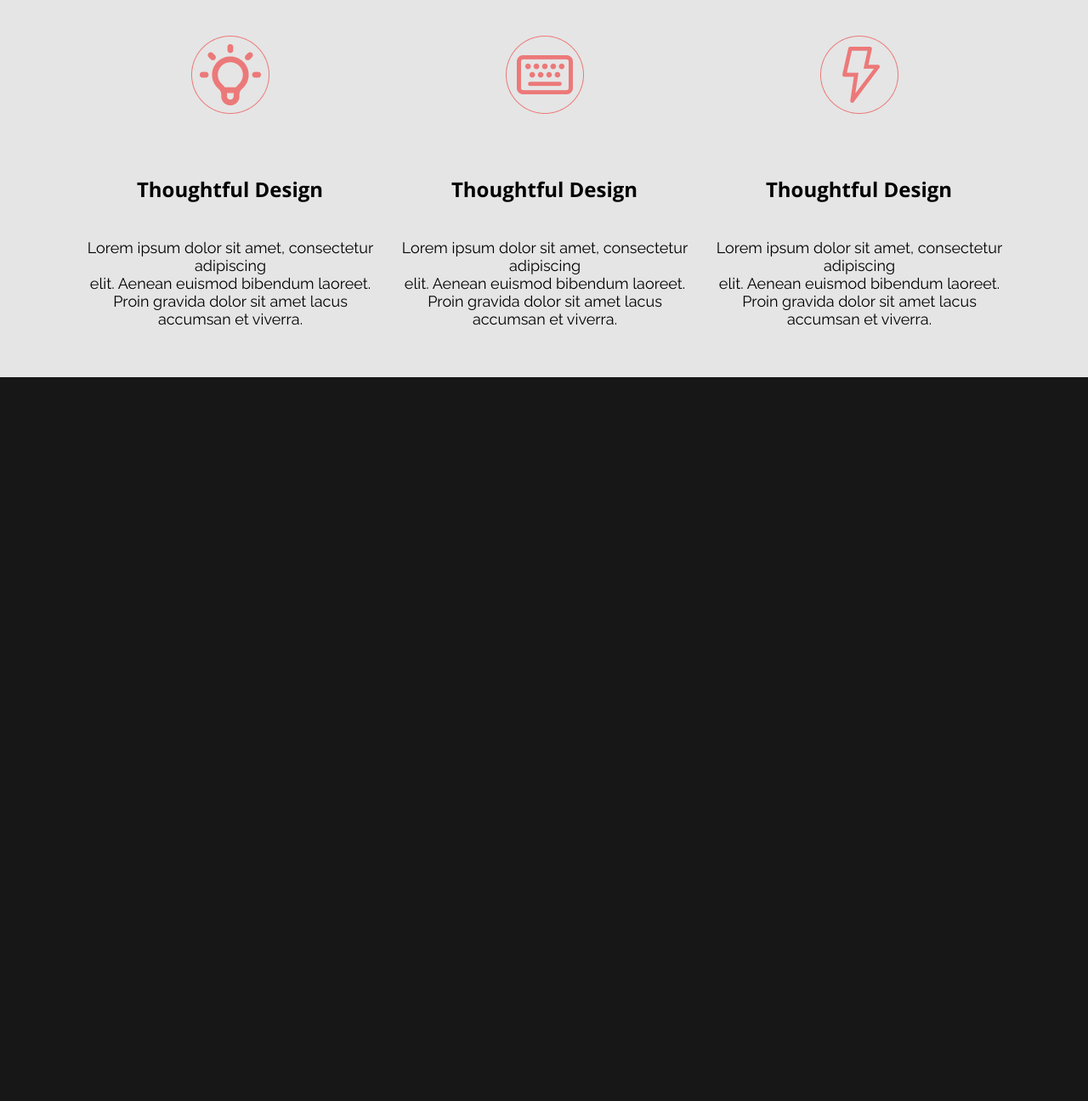
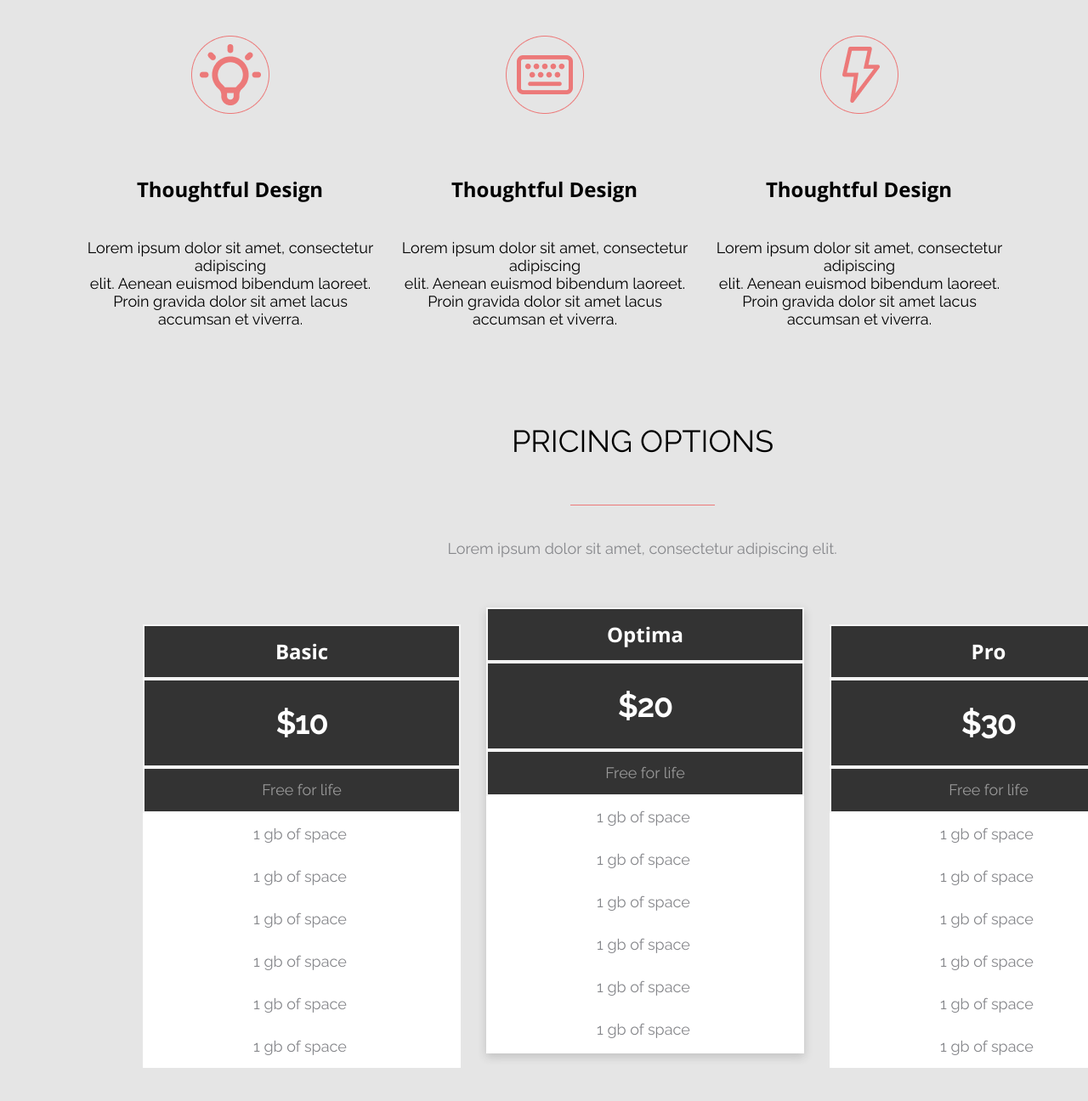
Before and after one commit to AlexisKozlov/tms, a plain HTML site: page index.html in a window 1280 px wide. Shown: the part 2236-3532 px from the top of the page at 85% size. Before the commit the page ends 2680 px from the top, so only its background shows below. Drawn offline with nearby package versions, Linux system fonts and the light colour scheme.

Commit message:
add price block and fix format code

```diff
--- a/customers.css
+++ b/customers.css
@@ -1,6 +1,14 @@
 h1,
 p,
 h3 {
+  margin: 0;
+}
+li {
+  list-style: none;
+}
+
+ul {
+  padding: 0;
   margin: 0;
 }
 body {
@@ -10,16 +18,15 @@ body {
   background-color: #181717;
 }
 
-.awesome__wrapper{
+.section__wrapper {
   display: flex;
   flex-direction: column;
-    /* justify-content: space-between; */
   max-width: 1510px;
   margin: 0 auto;
-    background: #E5E5E5;
+  background: #e5e5e5;
 }
 
-.awesome__head h2{
+.awesome__head h2 {
   margin: 0 169px 0px 171px;
   width: 1170px;
   height: 150px;
@@ -30,12 +37,10 @@ body {
   font-weight: 400;
 }
 
-.awesome__line{
+.awesome__line {
   margin: 0 669px 40px 671px;
   width: 170px;
-    border-bottom: 1px solid #EC7979;
-
-
+  border-bottom: 1px solid #ec7979;
 }
 
 .awesome__desk {
@@ -45,7 +50,7 @@ body {
   font-size: 18px;
   font-family: Raleway;
   font-weight: 400;
-    color: #86878B;
+  color: #86878b;
 }
 
 .awesome__features-wrapper {
@@ -78,3 +83,86 @@ body {
   font-weight: 400;
   text-align: center;
 }
+
+.price__card-wrapper {
+  margin: 0 170px 50px 168px;
+  display: flex;
+}
+
+.awesome__desk-price {
+  margin: 0 169px 59px 171px;
+  width: 1169px;
+  text-align: center;
+  font-size: 18px;
+  font-family: Raleway;
+  font-weight: 400;
+  color: #86878b;
+}
+
+.price__card h3 {
+  width: 370px;
+  height: 60px;
+  font-family: "Open Sans", sans-serif;
+  font-size: 24px;
+  font-weight: 700;
+  text-align: center;
+  line-height: 60px;
+  color: #fff;
+  border: 2px solid #f5f5f5;
+  background: #333333;
+}
+
+.price {
+  width: 370px;
+  height: 100px;
+  font-family: "Raleway";
+  font-size: 36px;
+  font-weight: 700;
+  text-align: center;
+  line-height: 100px;
+  color: #fff;
+  border: 2px solid #f5f5f5;
+  background: #333333;
+}
+
+.price__option {
+  width: 370px;
+  height: 50px;
+  font-family: "Raleway";
+  font-size: 18px;
+  font-weight: 400;
+  text-align: center;
+  line-height: 50px;
+  color: #ffffff80;
+  border: 2px solid #f5f5f5;
+  background: #333333;
+}
+
+.price__card li {
+  margin: 0;
+  width: 370px;
+  height: 50px;
+  font-family: "Raleway";
+  font-size: 18px;
+  font-weight: 400;
+  text-align: center;
+  line-height: 50px;
+  color: #86878b;
+}
+
+.price__card {
+  background-color: #fff;
+}
+
+.price__card:nth-child(1) {
+  margin: 20px 30px 0 0;
+}
+
+.price__card:nth-child(3) {
+  margin: 20px 0 0 30px;
+}
+
+.price__card:nth-child(2) {
+  height: 525px;
+  box-shadow: 0px 4px 10px rgba(51, 51, 51, 0.2);
+}
--- a/index.html
+++ b/index.html
@@ -5,13 +5,15 @@
     <meta http-equiv="X-UA-Compatible" content="IE=edge" />
     <meta name="viewport" content="width=device-width, initial-scale=1.0" />
     <title>HomeWork3</title>
-    <link rel="shortcut icon" href="./img/favicon.ico" type="image/x-icon">
+    <link rel="shortcut icon" href="./img/favicon.ico" type="image/x-icon" />
     <link rel="stylesheet" href="./style.css" />
     <link rel="preconnect" href="https://fonts.googleapis.com" />
     <link rel="preconnect" href="https://fonts.gstatic.com" crossorigin />
-    <link href="https://fonts.googleapis.com/css2?family=Open+Sans:wght@600;700&family=Raleway:wght@400;500&display=swap"
-      rel="stylesheet"/>
-      <link rel="stylesheet" href="./customers.css">
+    <link
+      href="https://fonts.googleapis.com/css2?family=Open+Sans:wght@600;700&family=Raleway:wght@400;500&display=swap"
+      rel="stylesheet"
+    />
+    <link rel="stylesheet" href="./customers.css" />
   </head>
   <body>
     <div class="header__wrapper">
@@ -159,7 +161,7 @@
       </div>
     </section>
     <section>
-        <div class="awesome__wrapper">
+      <div class="section__wrapper">
         <div class="awesome__head">
           <h2 class="awesome__title">WHY THIS IS AWESOME</h2>
           <div class="awesome__line"></div>
@@ -169,22 +171,86 @@
         </div>
         <div class="awesome__features-wrapper">
           <div class="features__card">
-                    <img src="./img/about_icon_1.png" alt="icon__features">
+            <img src="./img/about_icon_1.png" alt="icon__features" />
             <h3>Thoughtful Design</h3>
-                    <p>Lorem ipsum dolor sit amet, consectetur adipiscing <br> elit.
-                         Aenean euismod bibendum laoreet. Proin gravida  dolor sit amet lacus <br> accumsan et viverra.</p>
+            <p>
+              Lorem ipsum dolor sit amet, consectetur adipiscing <br />
+              elit. Aenean euismod bibendum laoreet. Proin gravida dolor sit
+              amet lacus <br />
+              accumsan et viverra.
+            </p>
           </div>
           <div class="features__card">
-                    <img src="./img/about_icon_2.png" alt="icon__features">
+            <img src="./img/about_icon_2.png" alt="icon__features" />
             <h3>Thoughtful Design</h3>
-                    <p>Lorem ipsum dolor sit amet, consectetur adipiscing <br> elit.
-                         Aenean euismod bibendum laoreet. Proin gravida  dolor sit amet lacus <br> accumsan et viverra.</p>
+            <p>
+              Lorem ipsum dolor sit amet, consectetur adipiscing <br />
+              elit. Aenean euismod bibendum laoreet. Proin gravida dolor sit
+              amet lacus <br />
+              accumsan et viverra.
+            </p>
           </div>
           <div class="features__card">
-                    <img src="./img/about_icon_3.png" alt="icon__features">
+            <img src="./img/about_icon_3.png" alt="icon__features" />
             <h3>Thoughtful Design</h3>
-                    <p>Lorem ipsum dolor sit amet, consectetur adipiscing <br> elit.
-                         Aenean euismod bibendum laoreet. Proin gravida  dolor sit amet lacus <br> accumsan et viverra.</p>
+            <p>
+              Lorem ipsum dolor sit amet, consectetur adipiscing <br />
+              elit. Aenean euismod bibendum laoreet. Proin gravida dolor sit
+              amet lacus <br />
+              accumsan et viverra.
+            </p>
+          </div>
+        </div>
+      </div>
+    </section>
+    <section>
+      <div class="section__wrapper">
+        <div class="awesome__head">
+          <h2 class="awesome__title">PRICING OPTIONS</h2>
+          <div class="awesome__line"></div>
+          <p class="awesome__desk-price">
+            Lorem ipsum dolor sit amet, consectetur adipiscing elit.
+          </p>
+        </div>
+        <div class="price__card-wrapper">
+          <div class="price__card">
+            <h3>Basic</h3>
+            <p class="price">$10</p>
+            <p class="price__option">Free for life</p>
+            <ul>
+              <li>1 gb of space</li>
+              <li>1 gb of space</li>
+              <li>1 gb of space</li>
+              <li>1 gb of space</li>
+              <li>1 gb of space</li>
+              <li>1 gb of space</li>
+            </ul>
+          </div>
+          <div class="price__card">
+            <h3>Optima</h3>
+            <p class="price">$20</p>
+            <p class="price__option">Free for life</p>
+            <ul>
+              <li>1 gb of space</li>
+              <li>1 gb of space</li>
+              <li>1 gb of space</li>
+              <li>1 gb of space</li>
+              <li>1 gb of space</li>
+              <li>1 gb of space</li>
+            </ul>
+          </div>
+          <div class="price__card">
+            <h3>Pro</h3>
+            <p class="price">$30</p>
+            <p class="price__option">Free for life</p>
+            <ul>
+              <li>1 gb of space</li>
+              <li>1 gb of space</li>
+              <li>1 gb of space</li>
+              <li>1 gb of space</li>
+              <li>1 gb of space</li>
+              <li>1 gb of space</li>
+            </ul>
           </div>
         </div>
       </div>
```
Lines whose indentation alone changed are shown as unchanged.
